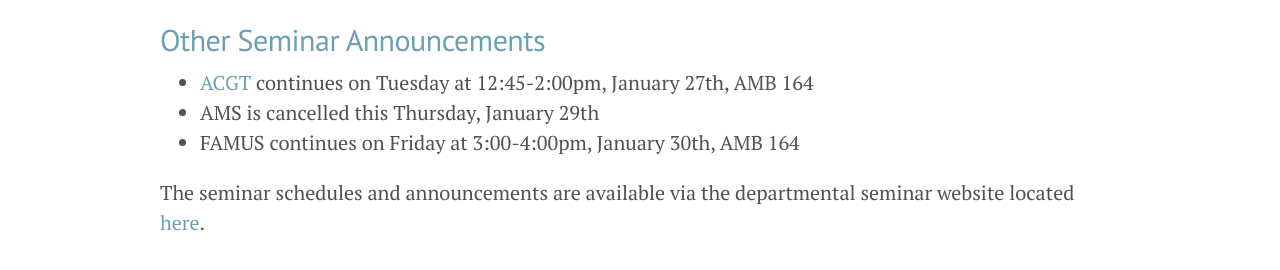
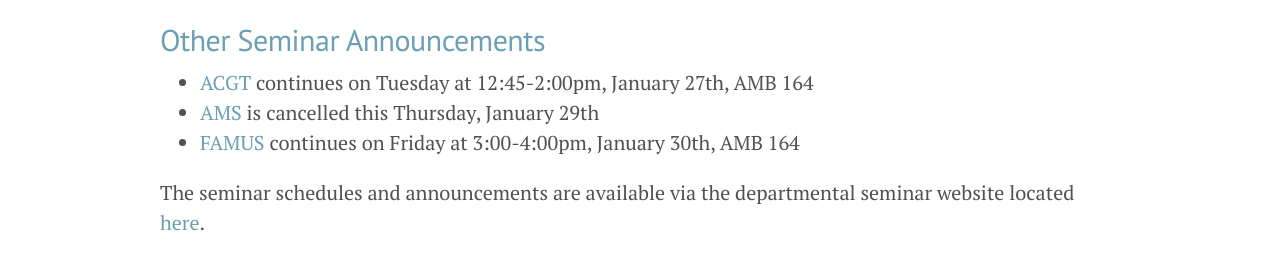
Before and after one commit to NAUMathStat/seminars, a Jekyll site: the page built from _posts/2015-01-28-week-3.md, in a window 1280 px wide. Shown: the part 373-643 px from the top of the page. Built offline with Jekyll 4.4.1, drawn with Linux system fonts in a browser that asks for light colours; Markdown is read by kramdown in place of the engine named in the settings; part of the change alters nothing that is shown.

```diff
--- a/_posts/2015-01-28-week-3.md
+++ b/_posts/2015-01-28-week-3.md
@@ -10,7 +10,7 @@ Mike will be speaking at the colloquium tomorrow Tuesday January 27th, AMB Room
 ## Other Seminar Announcements ##
 
 - [ACGT](acgtSpring2015) continues on Tuesday at 12:45-2:00pm, January 27th, AMB 164
-- AMS is cancelled this Thursday, January 29th
-- FAMUS continues on Friday at 3:00-4:00pm, January 30th, AMB 164
+- [AMS](amsSpring2015) is cancelled this Thursday, January 29th
+- [FAMUS](famusSpring2015) continues on Friday at 3:00-4:00pm, January 30th, AMB 164
 
 The seminar schedules and announcements are available via the departmental seminar website located [here](http://naumathstat.github.io/seminars).
```
